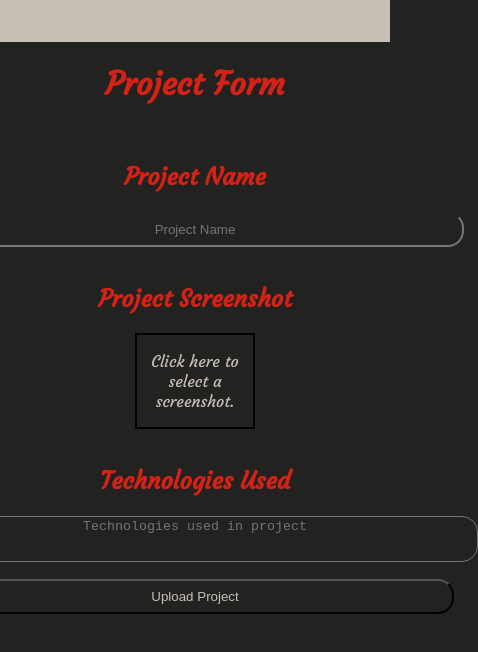
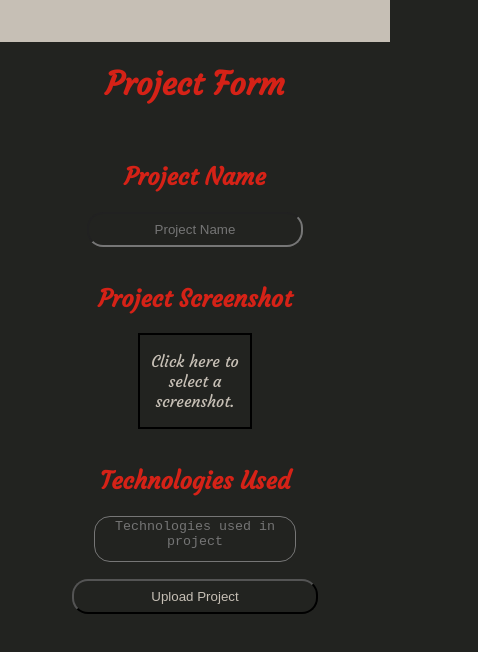
Before and after one commit to Jeremiah-Thomas/portfolio-site, a React (Create React App) app: page /dashboard in a window 390 px wide. Shown: the top 652 px of the page, 478 px wide, since content can reach past the window. Built offline with nearby package versions, Linux system fonts and the light colour scheme.

Commit message:
added some responsive styling

```diff
--- a/src/components/Dashboard/ProjectForm.js
+++ b/src/components/Dashboard/ProjectForm.js
@@ -9,6 +9,7 @@ const Form = styled.form`
   align-items: center;
   gap: 2vh;
   margin-top: 5vh;
+  width: 70vw;
   h1,
   h2 {
     color: var(--red-theme);
@@ -20,6 +21,7 @@ const Form = styled.form`
     flex-direction: column;
     justify-content: center;
     align-items: center;
+    width: 80%;
     div {
       cursor: pointer;
       border: solid black 2px;
@@ -38,7 +40,8 @@ const Form = styled.form`
     background-color: var(--gray-theme);
     color: var(--light-theme);
     border-radius: 1rem;
-    width: 70ch;
+    width: 90%;
+
     padding: 0.5rem;
     text-align: center;
   }
@@ -46,7 +49,8 @@ const Form = styled.form`
   textarea {
     background-color: var(--gray-theme);
     color: var(--light-theme);
-    width: 70ch;
+    width: 90%;
+
     height: 5ch;
     text-align: center;
     border-radius: 1rem;
@@ -59,6 +63,7 @@ const Form = styled.form`
 
   input[type="submit"] {
     cursor: pointer;
+    max-width: 100%;
   }
 `;
 
--- a/src/pages/Dashboard.js
+++ b/src/pages/Dashboard.js
@@ -5,13 +5,12 @@ import Message from "../components/Dashboard/Message";
 
 const Main = styled.div`
   background-color: var(--gray-theme);
-  width: 100%;
+  max-width: 100%;
   height: 100%;
   display: flex;
   flex-direction: column;
   justify-content: center;
   align-items: center;
-  gap: 5rem;
 `;
 
 const Dashboard = () => {
```
